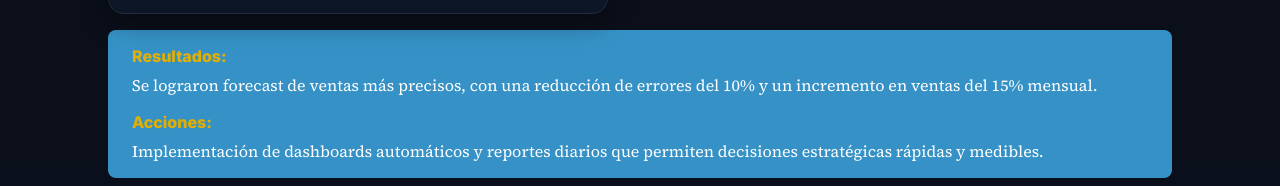
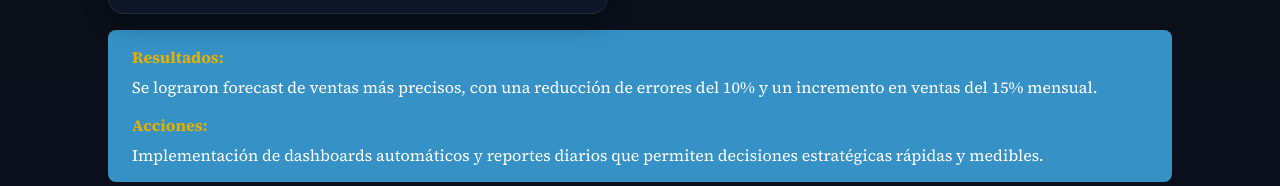
Before and after one commit to CrisSanguine/dashboard-portfolio-PBI, a plain HTML site: page docs/index.html in a window 1280 px wide. Shown: the part 1354-1540 px from the top of the page. Drawn offline with Linux system fonts and the light colour scheme; a script that the page names is missing.

Commit message:
Update index.html

```diff
--- a/docs/index.html
+++ b/docs/index.html
@@ -253,7 +253,7 @@
 
   <!-- Resultado -->
   <div style="display:flex; align-items:flex-start; gap:0.5rem; flex-wrap:wrap;">
-    <strong style="color:#e3af02; min-width:150px;">Resultados:</strong>
+    <strong class="serif" style="color:#e3af02; min-width:150px;">Resultados:</strong>
     <p class="serif" style="margin:0; color:#fff;">
       Se lograron forecast de ventas más precisos, con una reducción de errores del 10% y un incremento en ventas del 15% mensual.
     </p>
@@ -261,7 +261,7 @@
 
   <!-- Acciones concretas -->
   <div style="display:flex; align-items:flex-start; gap:0.5rem; flex-wrap:wrap;">
-    <strong style="color:#e3af02; min-width:150px;">Acciones:</strong>
+    <strong class="serif" style="color:#e3af02; min-width:150px;">Acciones:</strong>
     <p class="serif" style="margin:0; color:#fff;">
       Implementación de dashboards automáticos y reportes diarios que permiten decisiones estratégicas rápidas y medibles.
     </p>
```
